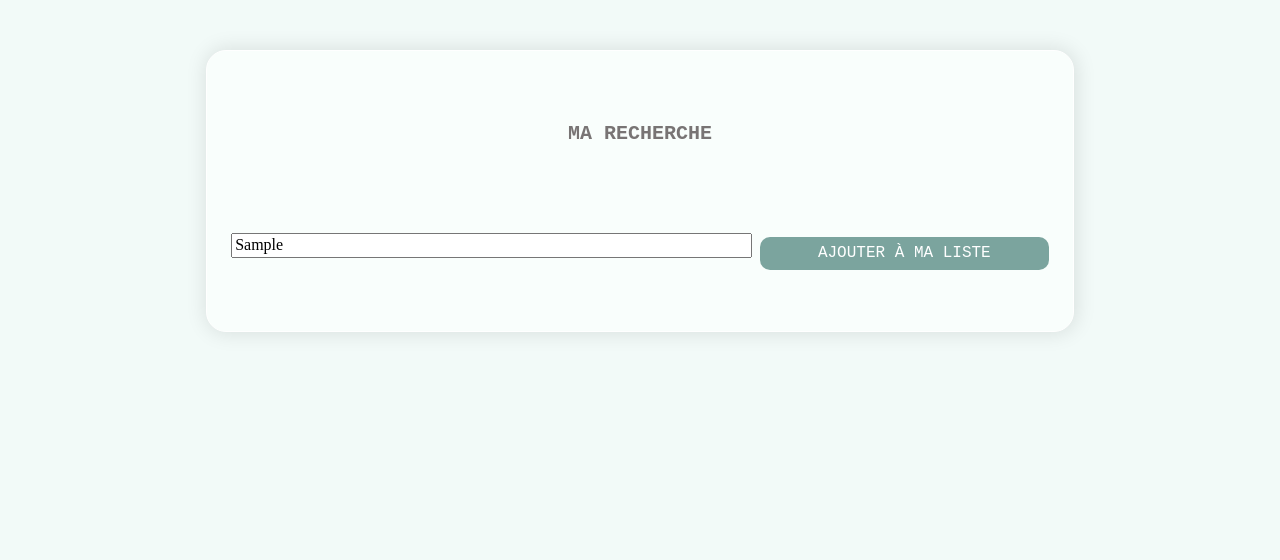
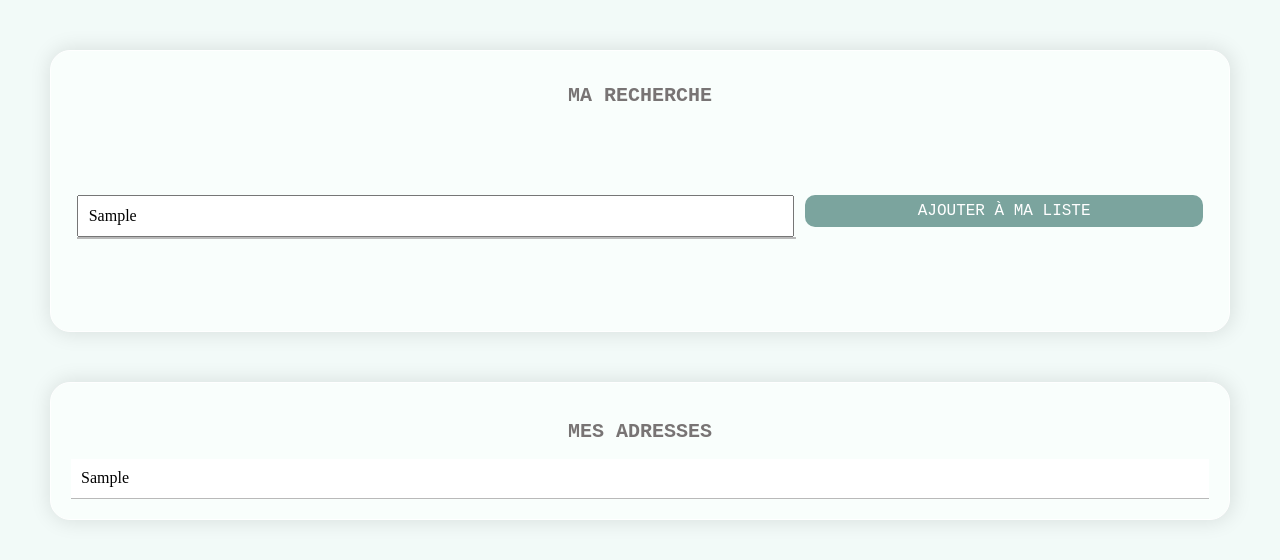
Before and after one commit to clemencelarrouy/AdresseRecherche, a plain HTML site: page index.html in a window 1280 px wide. Both pictures are taken after typing "Sample" into the empty fields and a click on the button "AJOUTER À MA LISTE". Drawn offline with nearby package versions, Linux system fonts and the light colour scheme; no server answers.

Commit message:
Add files via upload
missing export / imporr

```diff
--- a/index.html
+++ b/index.html
@@ -15,7 +15,9 @@
 
     <script src="index.js" type="module" defer></script>
 
-    <title>Projet solo</title>
+    <script src="./src/index.js" type="module" defer></script>
+
+    <title>Projet API Adresse</title>
   </head>
 
   <body>
--- a/index.js
+++ b/index.js
@@ -2,6 +2,8 @@ let adresseListe = [];
 
 document.addEventListener(
   "DOMContentLoaded",
+
+ // Get Json
   async function () {
     function getJson(url) {
       return fetch(url)
@@ -13,11 +15,18 @@ document.addEventListener(
         });
     }
 
-    function createDomElement(element, parentElement, classCss, textElement, id) {
+  // CreateDomElement
+    function createDomElement(
+      element,
+      parentElement,
+      classCss,
+      textElement,
+      id
+    ) {
       element = document.createElement(element);
       parentElement.append(element);
       element.classList.add(classCss);
-      if(id){
+      if (id) {
         element.setAttribute("id", id);
       }
       element.textContent = textElement;
@@ -25,11 +34,16 @@ document.addEventListener(
       return element;
     }
 
-    function selectionSuggestion(event, inputSearch){
+  // Select Suggestion and remove
+    function selectionSuggestion(event, inputSearch) {
       ulSearch.innerHTML = "";
       inputSearch.value = event.target.textContent;
+
+      return ulSearch.innerHTML = "";
     }
 
+
+  // DOM
     const divSearch = createDomElement("div", document.body, "divSearch");
     const titleSearch = createDomElement(
       "H1",
@@ -37,8 +51,20 @@ document.addEventListener(
       "titleSearch",
       "Ma recherche"
     );
+    const divList = createDomElement("div", document.body, "divList");
+    const titleList = createDomElement(
+      "H2",
+      divList,
+      "titleList",
+      "Mes adresses"
+    );
     const divInput = createDomElement("div", divSearch, "divInput");
-      const inputSearch = createDomElement("input", divInput, "inputSearch", "inputRecherche");
+    const inputSearch = createDomElement(
+      "input",
+      divInput,
+      "inputSearch",
+
+    );
     const buttonSearch = createDomElement(
       "button",
       divSearch,
@@ -47,14 +73,20 @@ document.addEventListener(
     );
     const ulSearch = createDomElement("ul", divInput, "ulSearch");
 
-        let searchSuggest = ['input', async function(e) {
+
+    const ulList = createDomElement("ul", divList, "ulList");
+
+
+  // Create Search Suggest
+    let searchSuggest = [
+      "input",
+      async function (e) {
         ulSearch.innerHTML = "";
-          if(e.target.value.length > 3){
-            let apiAdress = `https://api-adresse.data.gouv.fr/search/?q=${encodeURIComponent(inputSearch.value)}&type=housenumber&autocomplete=1`;
+        if (e.target.value.length > 3) {
+          let apiAdress = `https://api-adresse.data.gouv.fr/search/?q=${encodeURIComponent(
+            inputSearch.value
+          )}&type=housenumber&autocomplete=1`;
           let apiData = await getJson(apiAdress);
-            console.log("Les données", apiData);
-
-            console.log("input change :", inputSearch.value);
 
           const results = apiData.features;
 
@@ -62,46 +94,54 @@ document.addEventListener(
             return item.properties;
           });
 
-            console.log(resultsProperties)
 
-            let inputSuggest = '';
 
-            resultsProperties.forEach(function(element, index){
-              const  propertyAdress = "" ;
-              let liSearch = createDomElement( "li" , ulSearch , "liSearch" , element.label, `listElement${index}`);
-              liSearch.onclick = (event) => selectionSuggestion(event, inputSearch);
-              console.log( resultsProperties[element.label])
+          let inputSuggest = "";
+
+          resultsProperties.forEach(function (element, index) {
+            const propertyAdress = "";
+            let liSearch = createDomElement(
+              "li",
+              ulSearch,
+              "liSearch",
+              element.label,
+              `listElement${index}`
+            );
+            liSearch.onclick = (event) =>
+              selectionSuggestion(event, inputSearch);
+
           });
         } else {
           ulSearch.innerHTML = "";
         }
-        }, false];
+
+
+
+      },
+      false,
+    ];
+
+
+
+  // Create liList
+    const liList = '';
+    buttonSearch.addEventListener("click", () => {
+      if (inputSearch === "") {
+        alert("Veuillez saisir une adresse");
+      } else {
+        const liList = createDomElement("li", ulList, "liList" , inputSearch.value );
+      }
+    });
+
+  // Create Remove li from List
+    liList.addEventListener("click", () => {
+      ulList.removeChild(liList);
+     });
+
+
+  // ???
     inputSearch.addEventListener(...searchSuggest);
   },
 
   { once: true }
 );
-
-      /*fetch("curl 'https://api-adresse.data.gouv.fr/search/?q=20%20avenue%20de%20S%C3%A9gur%2C%20Paris&type=housenumber&autocomplete=1'")
-      .then(response => response.json())
-      .then(response => console.log(JSON.stringify(response)))
-      .catch(error => console.log("Erreur : " + error));*/
-
-      /*  .textContent = apiData.features.properties;
-      OK  cree liste vide
-      OK  istener sur input
-      Promise
-      features (bouclé dessus)
-      ca cré un element li que le
-      display liste = nouvel liste*/
-      /* inputSearch.addEventListener("change", )*/
-
-      //let arrayApiData = await Promise.all([apiData],[""]);
-      // arrayApiData.forEach((item) => {
-      //  console.log(item);
-      //})
-      /*liSearch = createDomElement( "li" , ulSearch , "liSearch" );*/
-
-
-
-      // créer une liste vide , quand la barre passe en change la remplacé par le ul de suggestion  et quand la barre repasse en vide la remplacé par la vide
--- a/style.css
+++ b/style.css
@@ -1,4 +1,5 @@
-h1 {
+h1,
+h2 {
   font-size: 20px;
   text-transform: uppercase;
   font-family: monospace;
@@ -7,33 +8,43 @@ h1 {
   text-align: center;
 }
 
-.divSearch {
+.divSearch,
+.divList {
   display: flex;
   flex-wrap: wrap;
-  align-items: center;
+  align-items: flex-start;
   height: 30vh;
   justify-content: space-around;
   background: #f9fefc;
   border: 1px solid #fff;
   border-radius: 20px;
-  width: 70%;
+
   box-shadow: 1px 0px 20px 2px rgb(0 0 0 / 10%);
   padding: 20px;
 }
 
+.divList {
+  margin-top: 50px;
+  height : auto ;
+}
+
+.divList ul {
+  border: none;
+}
 body {
   background: #f2faf8;
-  display: flex;
-  justify-content: space-around;
+
   padding: 50px;
 }
 .divInput {
   width: 63%;
+  position: relative;
 }
 
 input {
   width: 100%;
   box-sizing: border-box;
+  padding: 10px;
 }
 button {
   font-size: 16px;
@@ -45,4 +56,29 @@ button {
   border-radius: 10px;
   width: 35%;
   border-width: 0;
+  cursor: pointer;
 }
+
+ul {
+  margin: 0;
+  padding: 0;
+  list-style-type: none;
+  border: 1px solid rgb(185, 185, 185);
+  background: white;
+  position: absolute;
+  width: 100%;
+}
+
+li {
+  padding: 10px;
+  cursor: pointer;
+
+  border-bottom: 1px solid rgb(185, 185, 185);
+}
+
+li:hover {
+  cursor: pointer;
+  background-color: rgb(245, 245, 245);
+}
+
+.ulList {     position: relative; }
```
Lines whose indentation alone changed are shown as unchanged.
